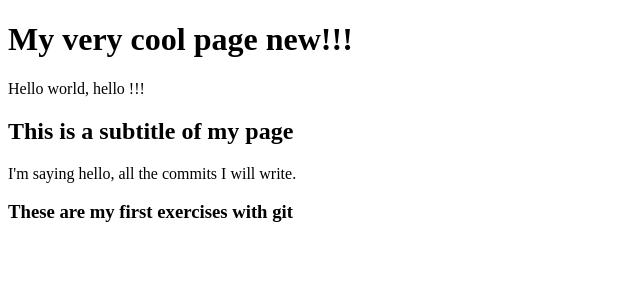
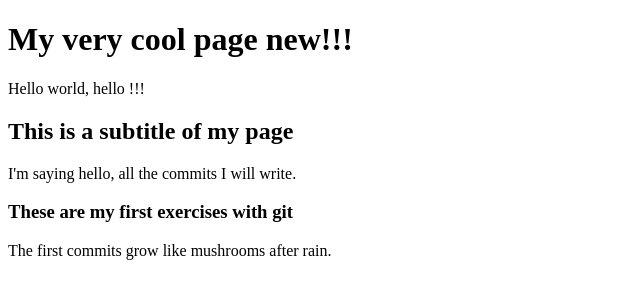
Before and after one commit to WojtekCC/learning-git-2, a plain HTML site: page index.html in a window 1280 px wide. Shown: the whole page, without its empty margins (0-640 px from the left). Drawn offline with Linux system fonts and the light colour scheme.

Commit message:
Change content

```diff
--- a/index.html
+++ b/index.html
@@ -10,5 +10,6 @@
 		<h2>This is a subtitle of my page</h2>
 		<p>I'm saying hello, all the commits I will write.</p>
 		<h3>These are my first exercises with git</h3>
+		<p>The first commits grow like mushrooms after rain.</p>
 	</body>
 </html>
```
